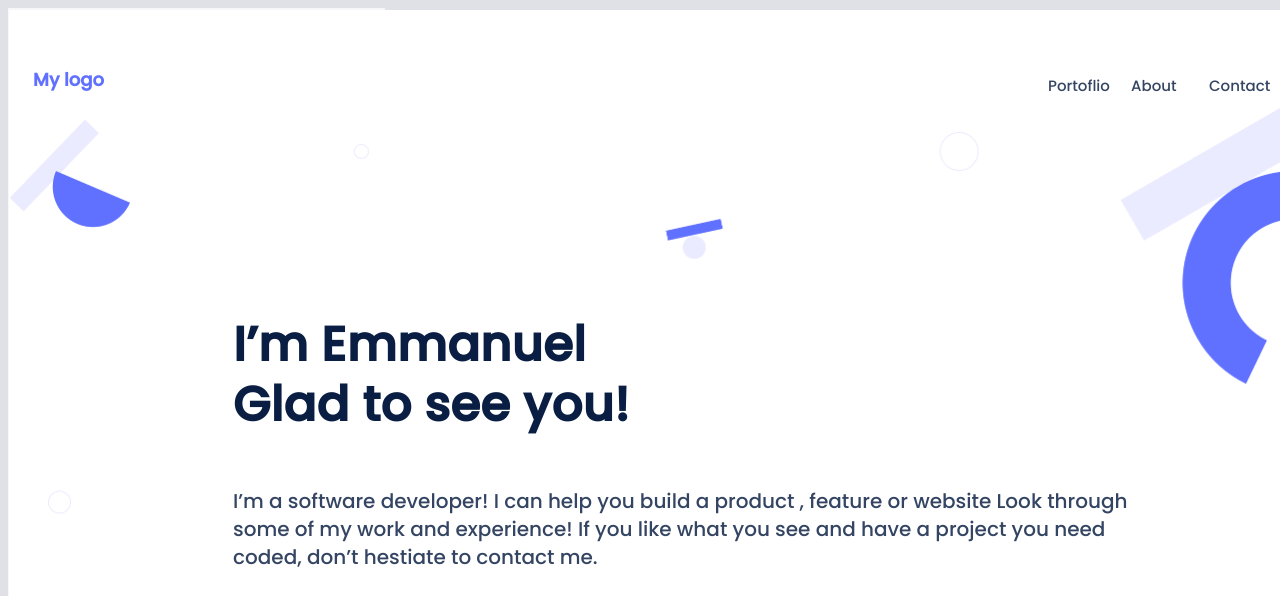
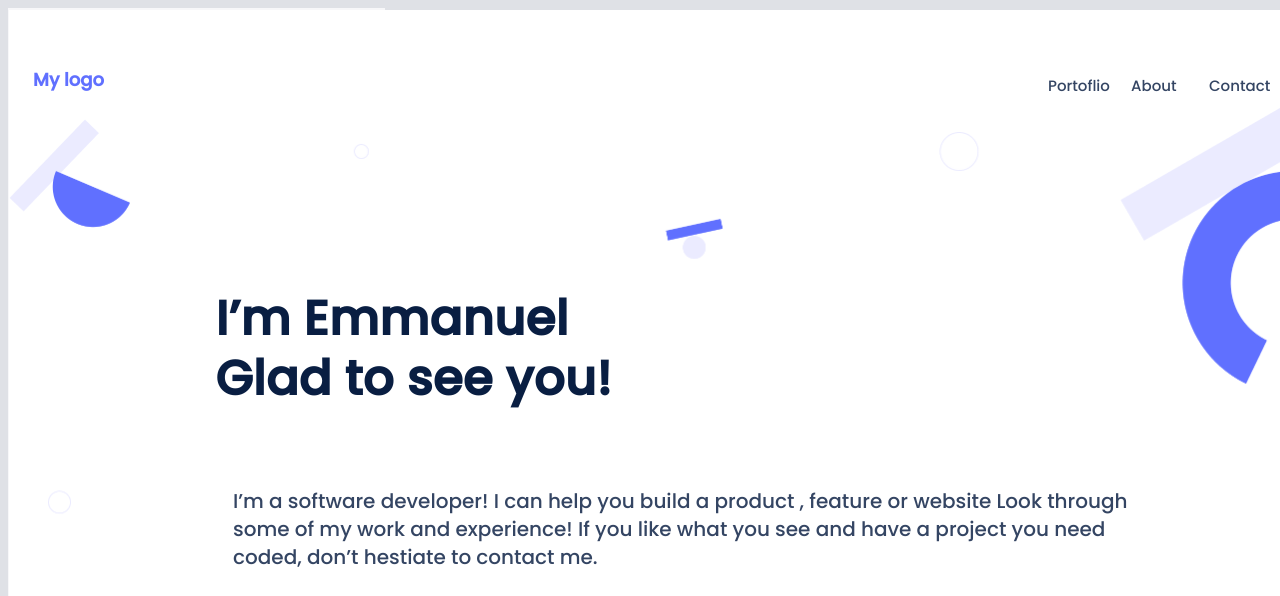
Before and after one commit to ntimanu/portfolio-project, a website: page index.html in a window 1280 px wide. In both pictures the pointer is over the element 693 px from the left and 375 px from the top of the page. Shown: the top 596 px of the page. Drawn offline with Linux system fonts and the light colour scheme.

Commit message:
Add CSS file

```diff
--- a/style.css
+++ b/style.css
@@ -1044,6 +1044,10 @@ body {
     color: #091e42;
   }
 
+  .headerone:hover {
+    transform: translate(-1.1rem, -1ex);
+  }
+
   .text {
     width: 920px;
     height: 98px;
```
